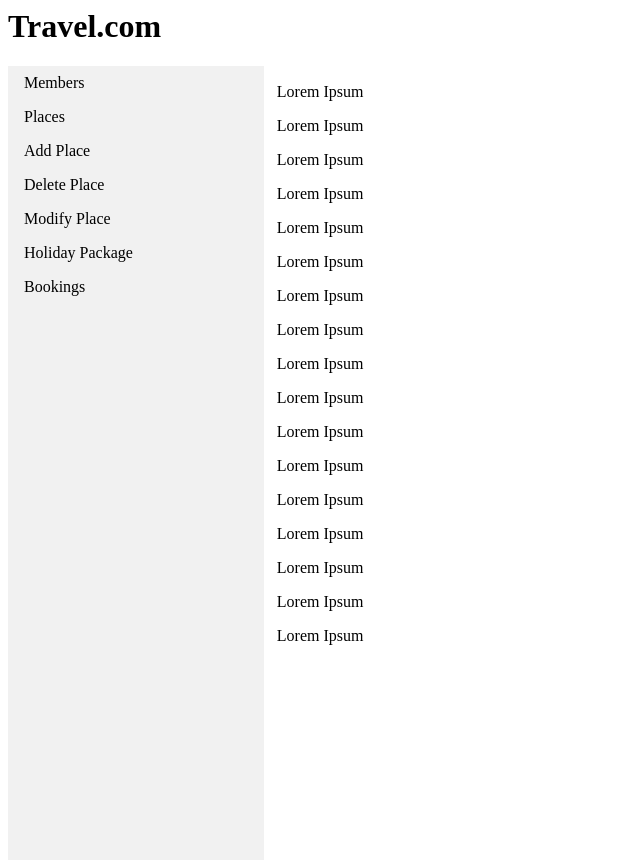
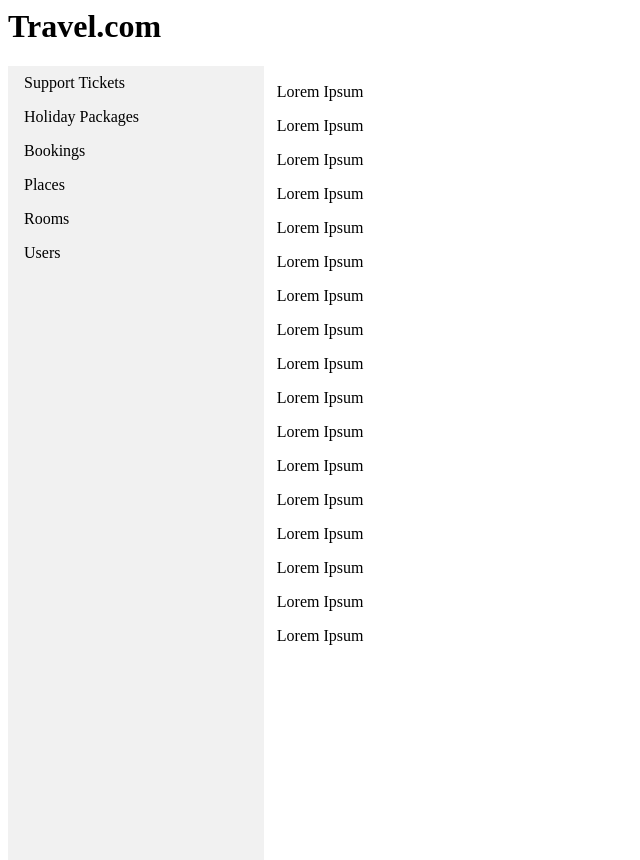
Before and after one commit to shajaratul/TMS, a PHP site: page /ui/view/adminhomepage.php in a window 1280 px wide. Shown: the whole page, without its empty margins (0-640 px from the left). Run offline with PHP 8.4, Linux system fonts and the light colour scheme.

Commit message:
admin page edit

```diff
--- a/ui/view/adminhomepage.php
+++ b/ui/view/adminhomepage.php
@@ -59,13 +59,12 @@
 
 	<div>
 		<ul>
-			<li><a href="#"> Members</a></li>
+			<li><a href="#"> Support Tickets</a></li>
+			<li><a href="#"> Holiday Packages </a></li>
+			<li><a href="#"> Bookings </a></li>
 			<li><a href="#"> Places </a></li>
-			<li><a href="#"> Add Place </a></li>
-			<li><a href="#"> Delete Place </a></li>
-			<li><a href="#"> Modify Place</a></li>
-			<li><a href="#"> Holiday Package </a></li>
-			<li><a href="#"> Bookings </a></li>
+			<li><a href="#"> Rooms </a></li>
+			<li><a href="#"> Users </a></li>
 		</ul>
 	</div>
 
```
